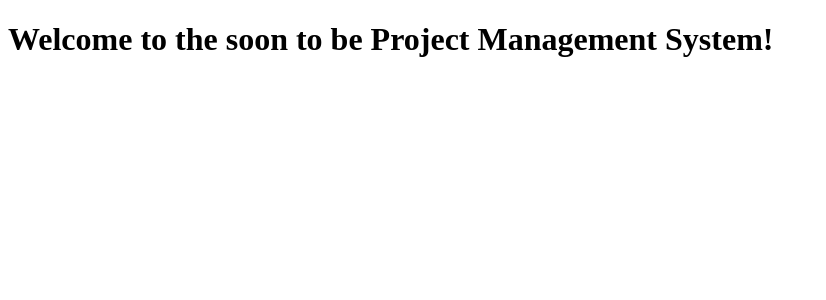
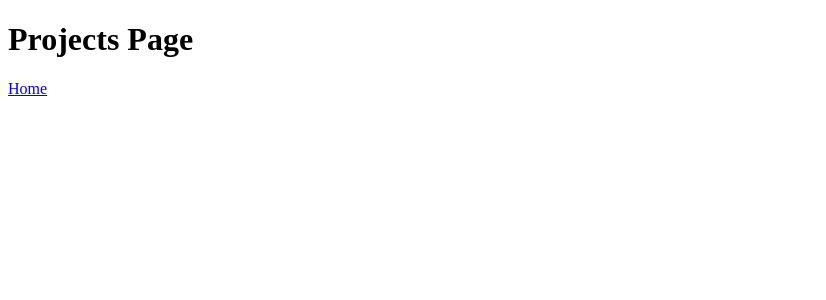
Before and after one commit to vaecherdt/product-management, a Vue app: page /projects in a window 1280 px wide. Shown: the top 300 px of the page, without its empty margins (0-826 px from the left). Built offline with nearby package versions, Linux system fonts and the light colour scheme.

Commit message:
router and navigation with RouterLink

```diff
--- a/src/App.vue
+++ b/src/App.vue
@@ -2,5 +2,7 @@
 </script>
 
 <template>
-  <h1> Welcome to the soon to be Project Management System!</h1>
+  <main>
+    <RouterView />
+  </main>
 </template>
--- a/src/router/index.ts
+++ b/src/router/index.ts
@@ -1,8 +1,21 @@
+import HomeView from '@/views/HomeView.vue'
+import ProjectsView from '@/views/ProjectsView.vue'
 import { createRouter, createWebHistory } from 'vue-router'
 
 const router = createRouter({
   history: createWebHistory(import.meta.env.BASE_URL),
-  routes: []
+  routes: [
+    {
+      path: '/',
+      name: 'Home',
+      component: HomeView
+    },
+    {
+      path: '/projects',
+      name: 'Projects',
+      component: ProjectsView
+    }
+  ]
 })
 
 export default router
--- /dev/null
+++ b/src/views/HomeView.vue
@@ -0,0 +1,8 @@
+<script setup lang="ts"></script>
+
+<template>
+  <div>
+    <h1>Home Page</h1>
+    <RouterLink to="/projects">Projects</RouterLink>
+  </div>
+</template>
--- /dev/null
+++ b/src/views/ProjectsView.vue
@@ -0,0 +1,8 @@
+<script setup lang="ts"></script>
+
+<template>
+  <div>
+    <h1>Projects Page</h1>
+    <RouterLink to="/">Home</RouterLink>
+  </div>
+</template>
```
